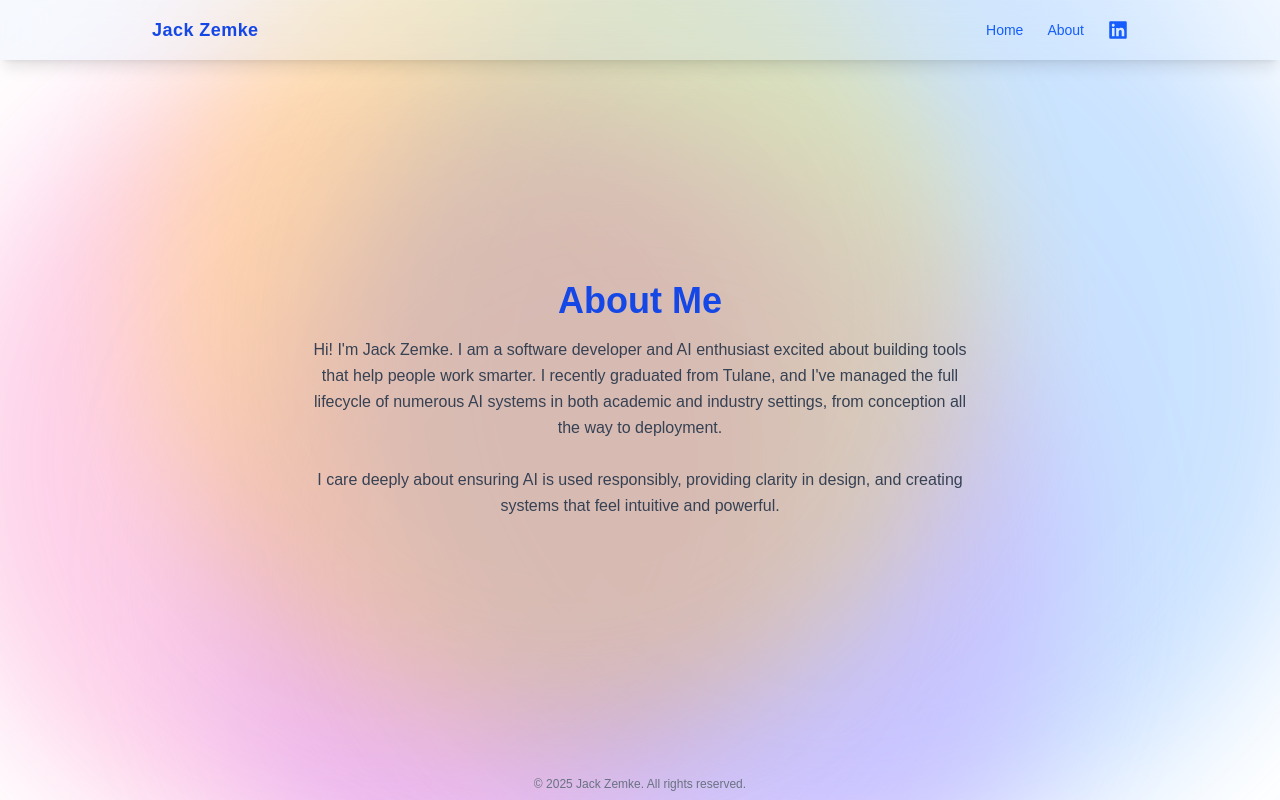
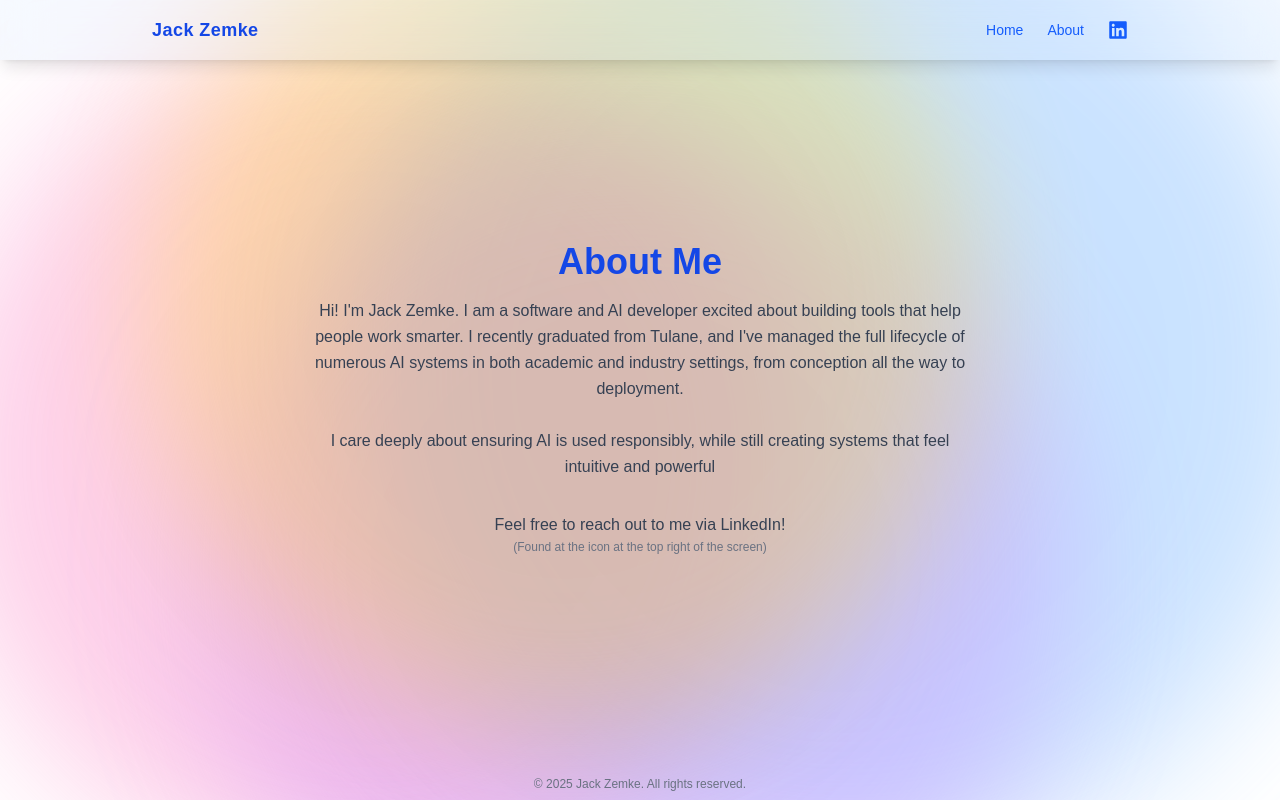
Before and after one commit to jackzemke/Personal-Site, a Next.js app: page /about in a window 1280 px wide. Built offline with nearby package versions, Linux system fonts and the light colour scheme.

Commit message:
updated /about

```diff
--- a/pages/about.js
+++ b/pages/about.js
@@ -26,11 +26,17 @@ export default function About() {
         </div>
       <h1 className="text-4xl font-semibold mb-4 text-blue-700">About Me</h1>
       <p className="text-gray-700 max-w-2xl text-center leading-relaxed">
-        Hi! I&apos;m Jack Zemke. I am a software developer and AI enthusiast excited about building tools that help people work smarter.
+        Hi! I&apos;m Jack Zemke. I am a software and AI developer excited about building tools that help people work smarter.
         I recently graduated from Tulane, and I&apos;ve managed the full lifecycle of numerous
         AI systems in both academic and industry settings, from conception all the way to deployment.
         <br /><br />
-        I care deeply about ensuring AI is used responsibly, providing clarity in design, and creating systems that feel intuitive and powerful.
+        I care deeply about ensuring AI is used responsibly, while still creating systems that feel intuitive and powerful
+      </p>
+      <p className = "text-gray-700 max-w-2xl text-center mt-8 leading-relaxed">
+        Feel free to reach out to me via LinkedIn!
+      </p>
+      <p className = "text-gray-500 max-w-2xl text-center text-xs leading-relaxed">
+        (Found at the icon at the top right of the screen)
       </p>
     <footer className="fixed bottom-0 w-full text-center text-xs text-gray-500 pb-2">
       © 2025 Jack Zemke. All rights reserved.
```
